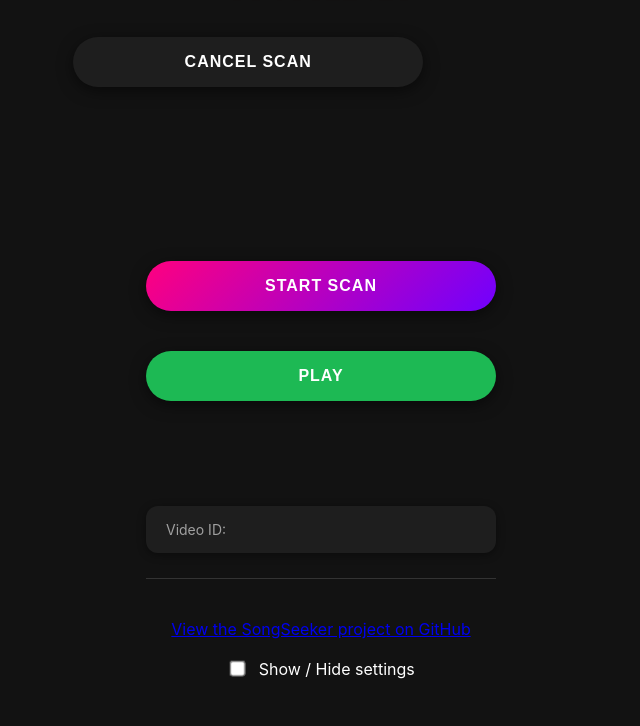
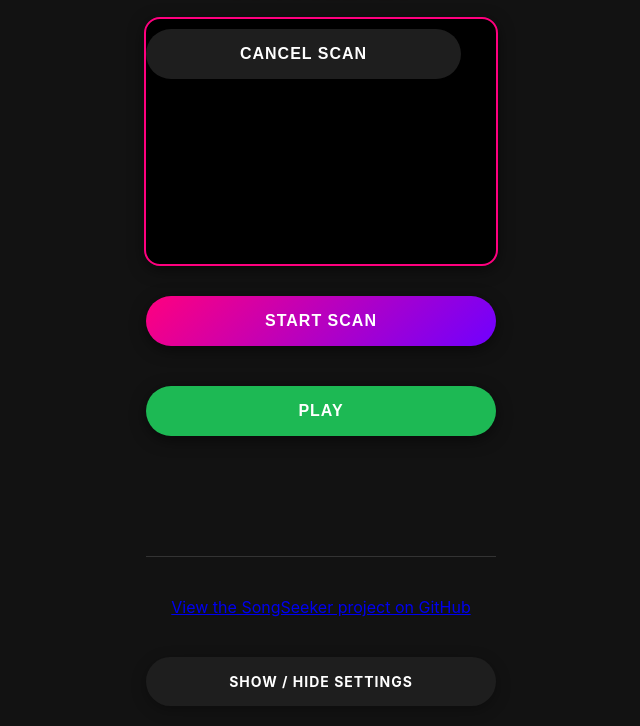
Before and after one commit to uniplayer1/songseeker, a plain HTML site: page index.html in a window 1280 px wide. Shown: the part 72-798 px from the top of the page, without its empty margins (319-959 px from the left). Drawn offline with Linux system fonts and the light colour scheme.

Commit message:
Changes css

```diff
--- a/style.css
+++ b/style.css
@@ -4,8 +4,8 @@
   --bg-card: #1e1e1e;
   --text-main: #ffffff;
   --text-muted: #a0a0a0;
-  --accent-neon: #ff007f; /* Hitster-style neon pink */
-  --accent-play: #1db954; /* Spotify-style green */
+  --accent-neon: #ff007f;
+  --accent-play: #1db954;
   --accent-stop: #e91429;
   --accent-wait: #f5a623;
 }
@@ -26,8 +26,24 @@ h2 {
   text-transform: uppercase;
   letter-spacing: 2px;
   color: var(--accent-neon);
-  margin-bottom: 30px;
+  margin-bottom: 20px;
   text-shadow: 0 0 10px rgba(255, 0, 127, 0.4);
+}
+
+/* --- FIX 1: CAMERA SCANNER CONSTRAINTS --- */
+#qr-reader {
+  width: 90%;
+  max-width: 350px;
+  border-radius: 16px;
+  overflow: hidden;
+  box-shadow: 0 4px 15px rgba(0, 0, 0, 0.5);
+  border: 2px solid var(--accent-neon);
+  margin-bottom: 20px;
+  background-color: #000;
+}
+#qr-video {
+  width: 100%;
+  display: block; /* Removes bottom spacing gap */
 }
 
 /* Modern App Buttons */
@@ -62,8 +78,22 @@ h2 {
   background-color: var(--accent-play);
 }
 
-/* Card Containers for Info and Settings */
-#videoid, #videotitle, #videoduration, #videostart, .settings_div {
+/* --- FIX 2: HIDE DEBUG INFO BY DEFAULT --- */
+#videoid, #videotitle, #videoduration, #videostart {
+  display: none; /* Hidden until JS turns them on */
+  background-color: var(--bg-card);
+  padding: 15px 20px;
+  border-radius: 12px;
+  margin: 5px 0;
+  width: 90%;
+  max-width: 350px;
+  box-sizing: border-box;
+  box-shadow: 0 2px 8px rgba(0,0,0,0.4);
+  font-size: 14px;
+  color: var(--text-muted);
+}
+
+.settings_div {
   background-color: var(--bg-card);
   padding: 15px 20px;
   border-radius: 12px;
@@ -81,8 +111,40 @@ h2 {
   font-weight: bold;
 }
 
+/* --- FIX 3A: LET JAVASCRIPT OPEN THE SETTINGS --- */
 .hidden {
-  display: none !important;
+  display: none; /* Removed !important so JS can override it */
+}
+
+/* --- FIX 3B: MAKE SETTINGS BUTTON LOOK LIKE AN APP BUTTON --- */
+#show_hide_settings {
+  background-color: var(--bg-card);
+  border-radius: 50px;
+  margin: 20px 0 10px 0;
+  width: 90%;
+  max-width: 350px;
+  box-shadow: 0 4px 15px rgba(0,0,0,0.3);
+  transition: transform 0.1s ease;
+}
+#show_hide_settings:active {
+  transform: scale(0.96);
+}
+#show_hide_settings label {
+  color: var(--text-main);
+  font-weight: bold;
+  text-transform: uppercase;
+  letter-spacing: 1px;
+  font-size: 14px;
+  cursor: pointer;
+  display: block;
+  padding: 16px 32px;
+  width: 100%;
+  box-sizing: border-box;
+  text-align: center;
+  border-radius: 50px;
+}
+#show_hide_settings input[type="checkbox"] {
+  display: none; /* Hides the native ugly checkbox */
 }
 
 hr {
@@ -94,8 +156,8 @@ hr {
   margin: 20px 0;
 }
 
-/* Checkbox Styles */
-input[type="checkbox"] {
+/* Checkboxes inside the settings menu */
+.settings_div input[type="checkbox"] {
   accent-color: var(--accent-neon);
   transform: scale(1.2);
   margin-right: 10px;
@@ -109,12 +171,12 @@ input[type="checkbox"] {
   height: 50px;
   gap: 6px;
   margin: 20px 0;
-  opacity: 0; /* Hidden by default */
+  opacity: 0;
   transition: opacity 0.3s ease;
 }
 
 .equalizer-container.playing {
-  opacity: 1; /* Fade in when playing */
+  opacity: 1;
 }
 
 .bar {
```
